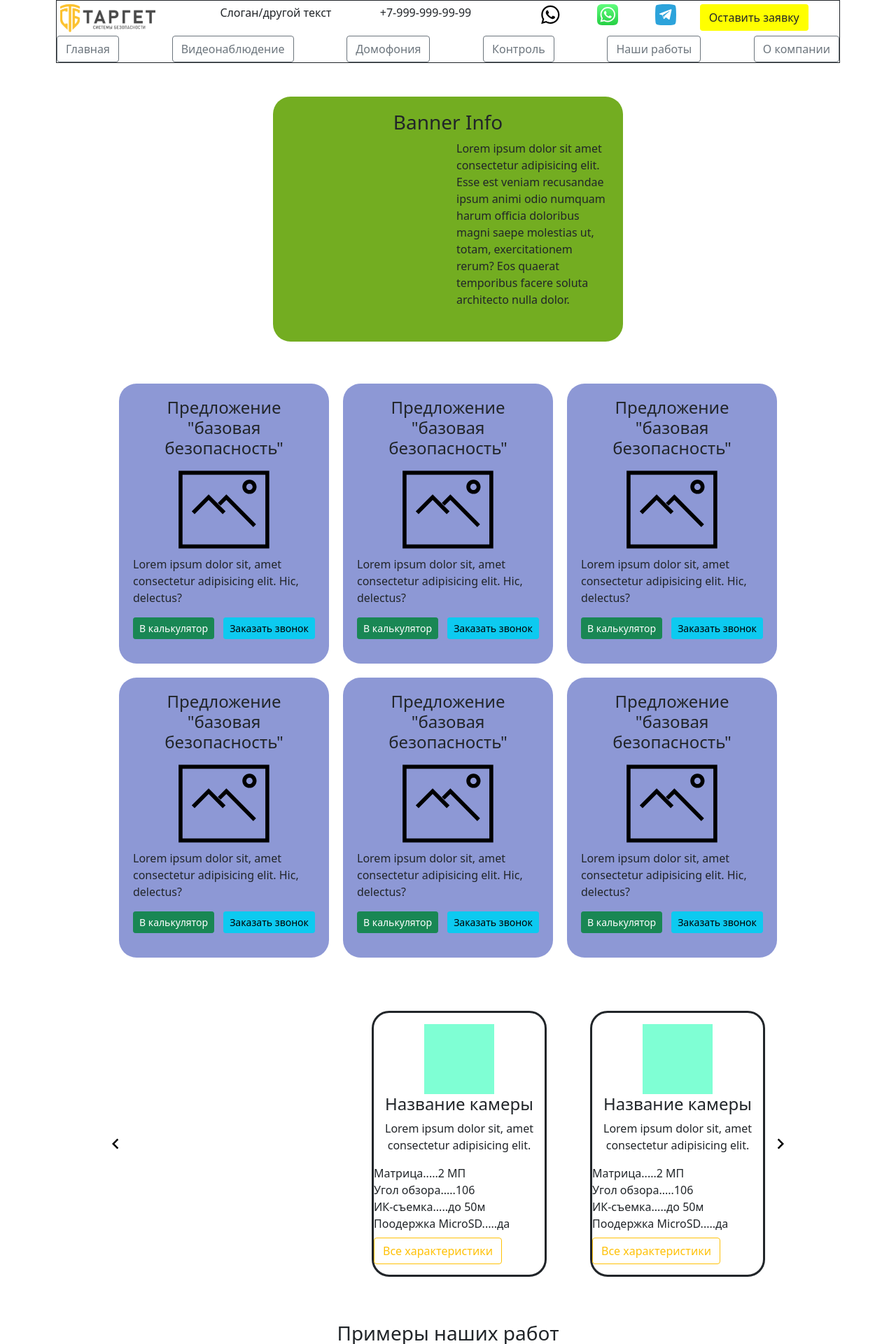
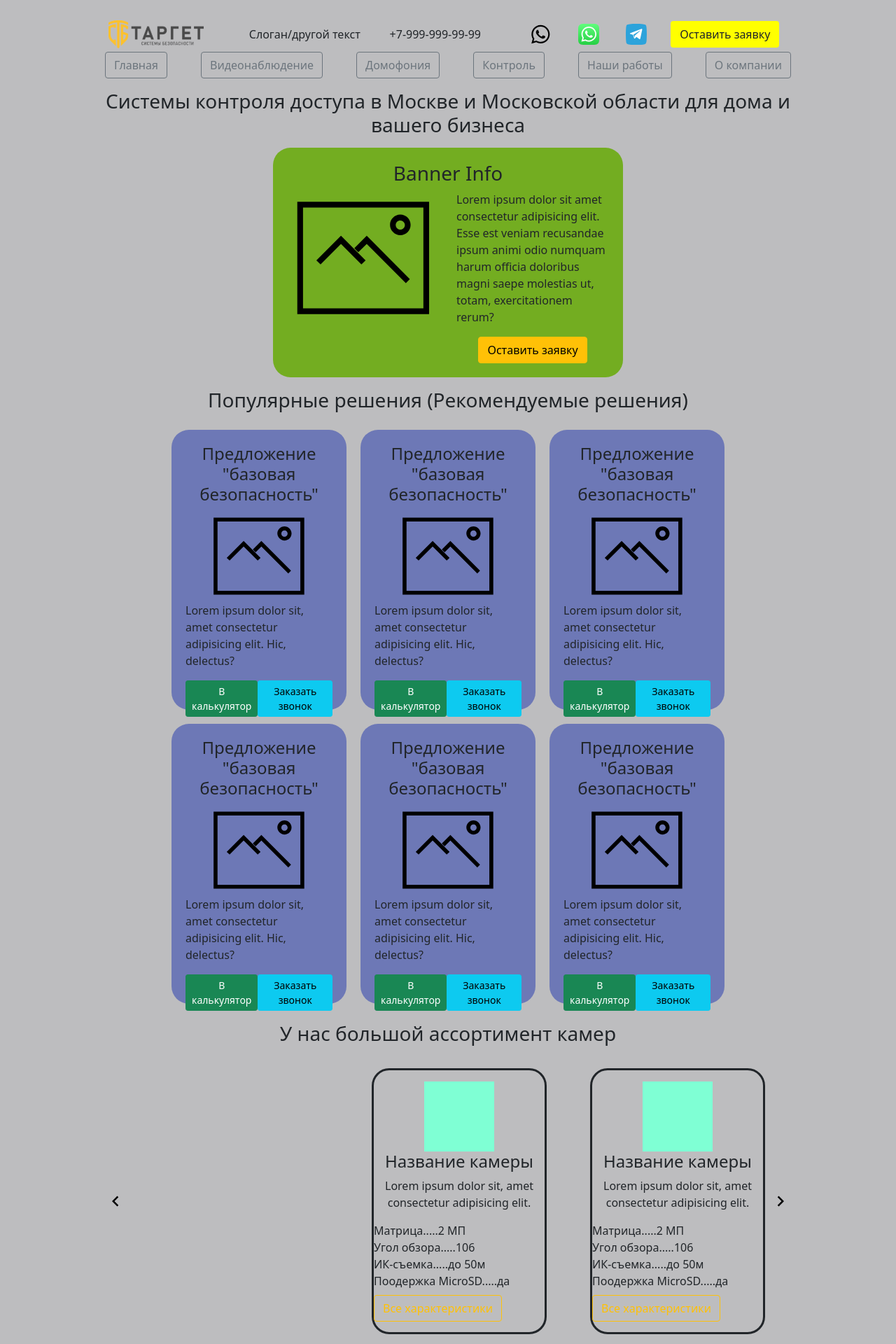
Before and after one commit to Video-equipment-store/Video-store, a Vue app in the folder project/frontend/: page / in a window 1280 px wide. Shown: the top 1920 px of the page at 70% size. Built offline with nearby package versions, Linux system fonts and the light colour scheme.

Commit message:
ref style

```diff
--- a/project/frontend/src/App.vue
+++ b/project/frontend/src/App.vue
@@ -5,12 +5,16 @@ import Footer from './components/Footer.vue'
 </script>
 
 <template>
-  <header>
+  <main class="main-content">
     <NavBar />
     <RouterView />
     <Footer />
 
-  </header>
+  </main>
 </template>
 
-<style scoped></style>
+<style scoped>
+.main-content{
+  background-color: rgba(121, 121, 125, 0.492);
+}
+</style>
--- a/project/frontend/src/components/NavBar.vue
+++ b/project/frontend/src/components/NavBar.vue
@@ -5,8 +5,8 @@ import router from '../router'
 
 <template>
     <nav>
-        <div class="nav-content">
-            <div class="row">
+        <div class="nav-content pt-4">
+            <div class="row d-flex align-items-center">
                 <div class="col nav-content-item">
                     <img src="/lable.svg">
                 </div>
@@ -29,13 +29,15 @@ import router from '../router'
 
             </div>
             <div class="d-flex justify-content-between">
-                <button type="button" class="btn btn-outline-secondary" @click="router.push({ name: 'home' })">Главная</button>
+                <button type="button" class="btn btn-outline-secondary"
+                    @click="router.push({ name: 'home' })">Главная</button>
                 <button type="button" class="btn btn-outline-secondary">Видеонаблюдение</button>
                 <button type="button" class="btn btn-outline-secondary">Домофония</button>
                 <button type="button" class="btn btn-outline-secondary">Контроль</button>
                 <button type="button" class="btn btn-outline-secondary">Наши работы</button>
 
-                <button type="button" class="btn btn-outline-secondary" @click="router.push({ name: 'about' })">О компании</button>
+                <button type="button" class="btn btn-outline-secondary" @click="router.push({ name: 'about' })">О
+                    компании</button>
 
             </div>
         </div>
@@ -45,9 +47,8 @@ import router from '../router'
 
 <style scoped>
 .nav-content {
-    margin-left: 80px;
-    margin-right: 80px;
-    border: 1px solid;
+    margin-left: 150px;
+    margin-right: 150px;
 }
 
 .nav-content-item {
@@ -61,5 +62,7 @@ import router from '../router'
 
 .nav-submit-btn {
     background-color: yellow;
+    /* max-height: 30px; */
+
 }
 </style>
--- a/project/frontend/src/components/global/MainBanner.vue
+++ b/project/frontend/src/components/global/MainBanner.vue
@@ -5,11 +5,16 @@
     <div class="main-banner">
         <h3 class="text-center">Banner Info</h3>
         <div class="row">
-            <div class="col"></div>
+            <div class="col">
+                <img class="img-fluid" src="/base-solution.svg">
+            </div>
             <div class="col">
                 <p>Lorem ipsum dolor sit amet consectetur adipisicing elit. Esse est veniam recusandae
                     ipsum animi odio numquam harum officia doloribus magni saepe molestias ut, totam, exercitationem rerum?
-                    Eos quaerat temporibus facere soluta architecto nulla dolor.</p>
+                </p>
+                <div class="text-center">
+                    <button class="btn btn-warning">Оставить заявку</button>
+                </div>
             </div>
         </div>
     </div>
@@ -21,6 +26,6 @@
     background: #73AD21;
     padding: 20px;
     width: 500px;
-    height: 350px;
+    height: 35\00px;
 }
 </style>
--- a/project/frontend/src/components/global/PopularSolutionsCard.vue
+++ b/project/frontend/src/components/global/PopularSolutionsCard.vue
@@ -21,7 +21,7 @@
     border-radius: 25px;
     background: #2138ad83;
     padding: 20px;
-    width: 300px;
+    width: 250px;
     height: 400px;
 }
 </style>
--- a/project/frontend/src/views/HomeView.vue
+++ b/project/frontend/src/views/HomeView.vue
@@ -13,19 +13,21 @@ const solutions_list = [
 
 <template>
   <main>
-    <div class="d-flex justify-content-center m-5">
+    <h3 class="text-center mt-3 mb-3">Системы контроля доступа в Москве и Московской области для дома и вашего бизнеса
+    </h3>
+    <div class="d-flex justify-content-center mb-3">
       <MainBanner />
     </div>
+    <h3 class="text-center mt-3 mb-3">Популярные решения (Рекомендуемые решения)</h3>
 
-    <div class="popular-solutions d-flex flex-wrap  justify-content-center">
+    <div class="d-flex flex-wrap  justify-content-center">
       <PopularSolutionsCard class="solution-card" v-for="solution in solutions_list" />
     </div>
+    <h3 class="text-center mt-3 mb-3"> У нас большой ассортимент камер</h3>
 
-    <div class="range-of-cameras">
-      <ProductsCarousel />
-    </div>
+    <ProductsCarousel class="mt-3 mb-3" />
 
-    <div class="work-exaples mt-5 mb-5">
+    <div class="mt-5 mb-5">
       <h3 class="text-center mb-3">Примеры наших работ</h3>
       <WorkExamples />
     </div>
@@ -33,21 +35,12 @@ const solutions_list = [
 </template>
 
 <style scoped>
-.popular-solutions {
-  margin: 50px;
+main {
+  margin-left: 150px;
+  margin-right: 150px;
 }
 
 .solution-card {
   margin: 10px;
 }
-
-.range-of-cameras {
-  margin-left: 150px;
-  margin-right: 150px;
-}
-
-.work-exaples {
-  margin-left: 150px;
-  margin-right: 150px;
-}
 </style>
```
